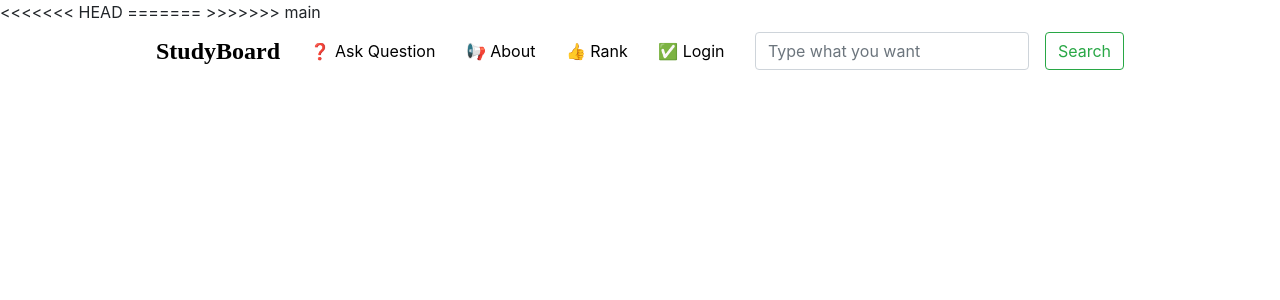
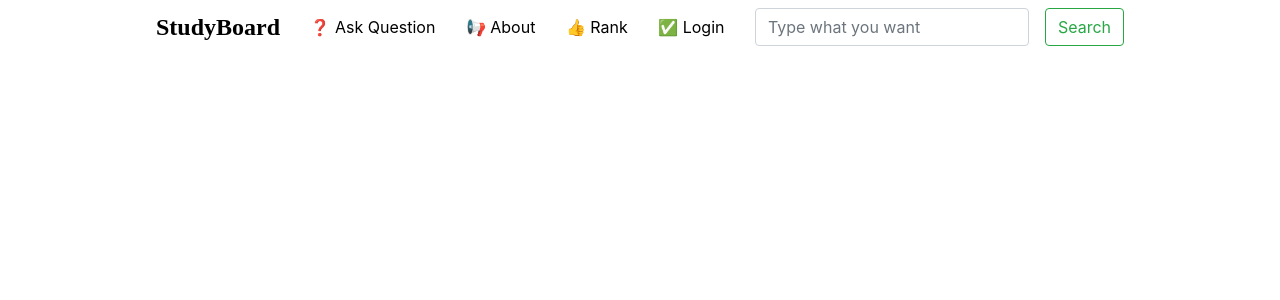
Before and after one commit to hawonp/StudyBoard, a Django app: template studyboard/templates/header.html in a window 1280 px wide. Shown: the top 300 px of the page. Run offline with Django 3.2, Linux system fonts and the light colour scheme; the template is opened without the code that fills it, so the values that code supplies are empty; some libraries are stand-ins or nearby versions.

Commit message:
Fixing Merge

```diff
--- a/studyboard/templates/head.html
+++ b/studyboard/templates/head.html
@@ -29,10 +29,6 @@
     <link rel="stylesheet" type="text/css" href="{% static 'css/contact.css' %}">
     <link rel="stylesheet" type="text/css" href="{% static 'css/comment.css' %}">
     <link rel="stylesheet" type="text/css" href="{% static 'css/noti.css' %}">
-<<<<<<< HEAD
-
-=======
->>>>>>> main
 
     <meta name="viewport" content="width=device-width, initial-scale=1">
     <script src="https://kit.fontawesome.com/a076d05399.js" crossorigin="anonymous"></script>
```
